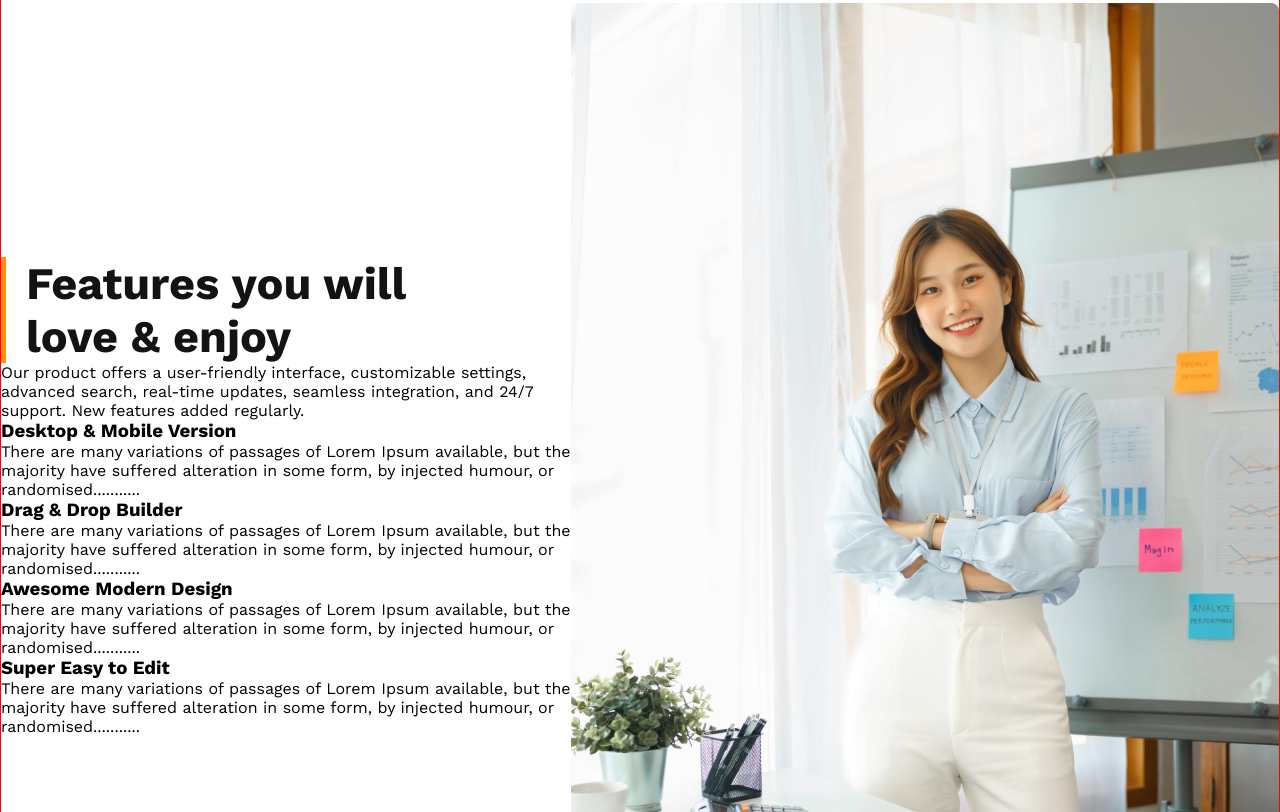
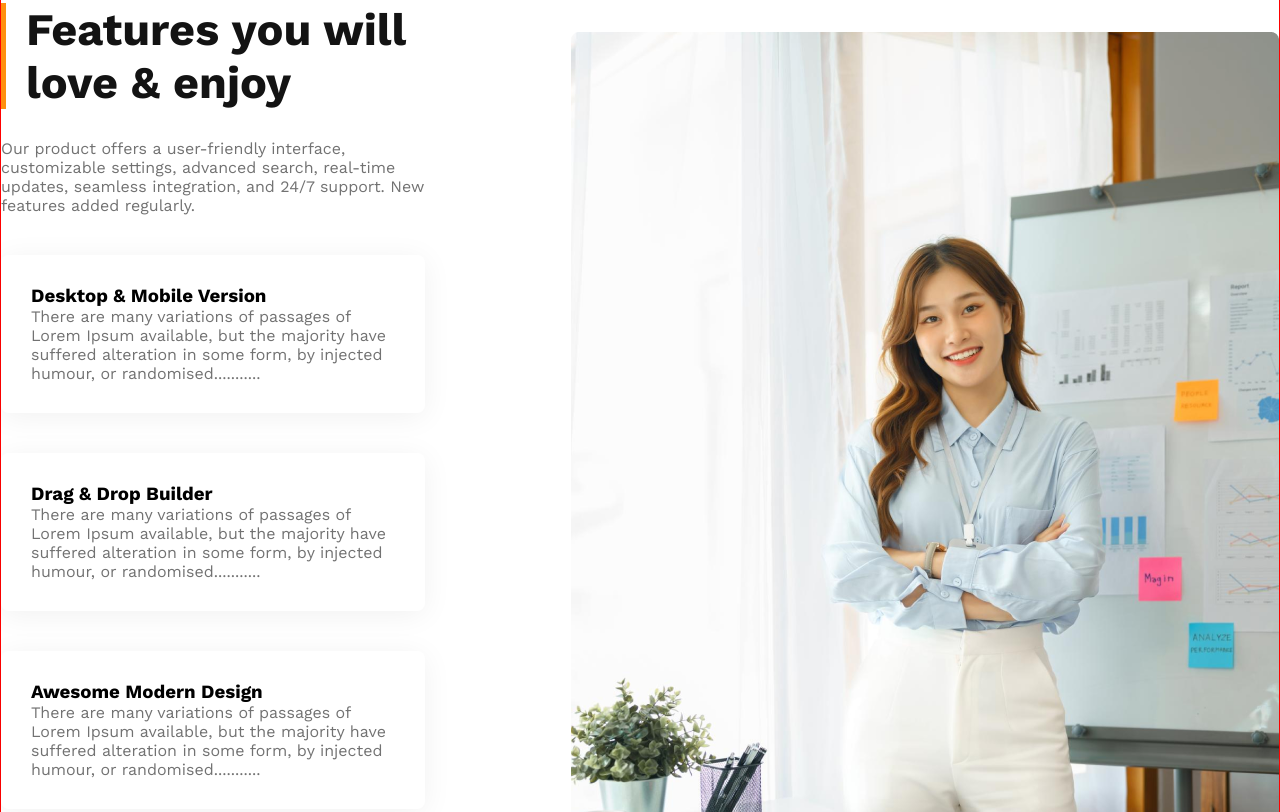
Before and after one commit to coderhasib23/g3-architects, a plain HTML site: page index.html in a window 1280 px wide. Shown: the part 2957-3769 px from the top of the page. Drawn offline with nearby package versions, Linux system fonts and the light colour scheme.

Commit message:
feature deatils section desktop version done

```diff
--- a/index.html
+++ b/index.html
@@ -82,23 +82,23 @@
                 <div class="container">
                     <div class="header">
                       <h1>Features you will <br> love & enjoy</h1>
-                      <p>Our product offers a user-friendly interface, customizable settings, advanced search, real-time updates, seamless integration, and 24/7 support. New features added regularly.</p>
+                      <p class="text-color">Our product offers a user-friendly interface, customizable settings, advanced search, real-time updates, seamless integration, and 24/7 support. New features added regularly.</p>
                     </div>
                     <div class="subheader">
                       <h3>Desktop & Mobile Version</h3>
-                      <p>There are many variations of passages of Lorem Ipsum available, but the majority have suffered alteration in some form, by injected humour, or randomised...........</p>
+                      <p class="text-color">There are many variations of passages of Lorem Ipsum available, but the majority have suffered alteration in some form, by injected humour, or randomised...........</p>
                     </div>
                     <div class="subheader">
                       <h3>Drag & Drop Builder</h3>
-                      <p>There are many variations of passages of Lorem Ipsum available, but the majority have suffered alteration in some form, by injected humour, or randomised...........</p>
+                      <p class="text-color">There are many variations of passages of Lorem Ipsum available, but the majority have suffered alteration in some form, by injected humour, or randomised...........</p>
                     </div>
                     <div class="subheader">
                       <h3>Awesome Modern Design</h3>
-                      <p>There are many variations of passages of Lorem Ipsum available, but the majority have suffered alteration in some form, by injected humour, or randomised...........</p>
+                      <p class="text-color">There are many variations of passages of Lorem Ipsum available, but the majority have suffered alteration in some form, by injected humour, or randomised...........</p>
                     </div>
                     <div class="subheader">
                       <h3>Super Easy to Edit</h3>
-                      <p>There are many variations of passages of Lorem Ipsum available, but the majority have suffered alteration in some form, by injected humour, or randomised...........</p>
+                      <p class="text-color">There are many variations of passages of Lorem Ipsum available, but the majority have suffered alteration in some form, by injected humour, or randomised...........</p>
                     </div>
                   </div>
 
--- a/styles/style.css
+++ b/styles/style.css
@@ -26,6 +26,9 @@ section{
     margin-bottom: 130px;
 }
 
+.text-color{
+    color: #727272;
+}
 /* -----------------
     Logo & Nav styles
 --------------------*/
@@ -114,12 +117,30 @@ section{
 /* --------------------------------
     Feature Details Area Style
 -----------------------------------*/
+.container.features-details .left-side{
+    margin-right: 146px;
+}
+
+
 .header h1{
     color: #131313;
     font-size: 45px;
     font-weight: 700px;
     border-left: 5px solid #FF900E;
     padding-left: 20px;
+    margin-bottom: 30px;
+}
+
+.subheader{
+    box-shadow: 0px 4px 30px rgba(0, 0, 0, 0.06);
+    border-radius: 8px;
+    padding: 30px;
+    margin: 40px 0;
+}
+.subheader h4{
+    font-size: 20px;
+    color: #131313;
+    font-weight: 600;
 }
 
 
```
